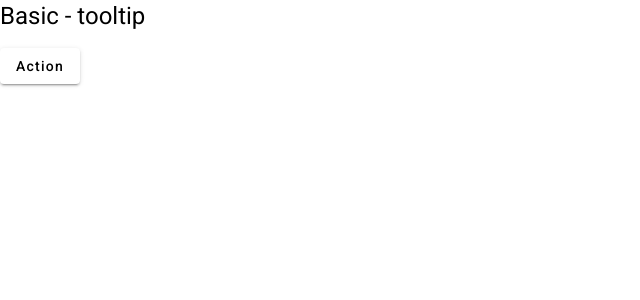
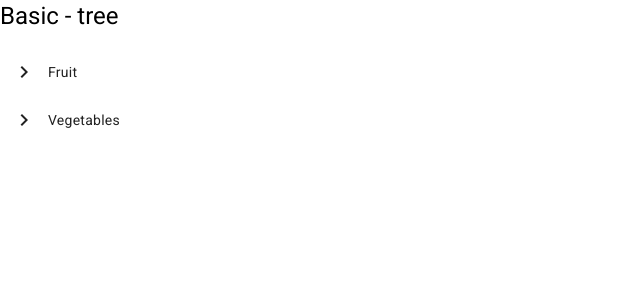
Before and after one commit to kskannandotwin/app-ai, an Angular app: page / in a window 1280 px wide. Shown: the top 300 px of the page, without its empty margins (0-640 px from the left). Built offline with nearby package versions, Linux system fonts and the light colour scheme.

Commit message:
28.09.2023
basic tree completed

```diff
--- a/src/app/app.component.html
+++ b/src/app/app.component.html
@@ -1,6 +1,19 @@
-<h1>Basic - tooltip</h1>
-<button mat-raised-button
-        matTooltip="Info about the action"
-        aria-label="Button that displays a tooltip when focused or hovered over">
-  Action
-</button>
+<h1>Basic - tree</h1>
+<mat-tree [dataSource]="dataSource" [treeControl]="treeControl">
+  <!-- This is the tree node template for leaf nodes -->
+  <mat-tree-node *matTreeNodeDef="let node" matTreeNodePadding>
+    <!-- use a disabled button to provide padding for tree leaf -->
+    <button mat-icon-button disabled></button>
+    {{node.name}}
+  </mat-tree-node>
+  <!-- This is the tree node template for expandable nodes -->
+  <mat-tree-node *matTreeNodeDef="let node;when: hasChild" matTreeNodePadding>
+    <button mat-icon-button matTreeNodeToggle
+            [attr.aria-label]="'Toggle ' + node.name">
+      <mat-icon class="mat-icon-rtl-mirror">
+        {{treeControl.isExpanded(node) ? 'expand_more' : 'chevron_right'}}
+      </mat-icon>
+    </button>
+    {{node.name}}
+  </mat-tree-node>
+</mat-tree>
--- a/src/app/app.component.ts
+++ b/src/app/app.component.ts
@@ -1,4 +1,46 @@
+import { FlatTreeControl } from '@angular/cdk/tree';
 import { Component } from '@angular/core';
+import { MatTreeFlatDataSource, MatTreeFlattener } from '@angular/material/tree';
+
+/**
+ * Food data with nested structure.
+ * Each node has a name and an optional list of children.
+ */
+interface FoodNode {
+  name: string;
+  children?: FoodNode[];
+}
+
+const TREE_DATA: FoodNode[] = [
+  {
+    name: 'Fruit',
+    children: [{name: 'Apple'}, {name: 'Banana'}, {name: 'Fruit loops'}],
+  },
+  {
+    name: 'Vegetables',
+    children: [
+      {
+        name: 'Green',
+        children: [{name: 'Broccoli'}, {name: 'Brussels sprouts'}],
+      },
+      {
+        name: 'Orange',
+        children: [{name: 'Pumpkins'}, {name: 'Carrots'}],
+      },
+    ],
+  },
+];
+
+/** Flat node with expandable and level information */
+interface ExampleFlatNode {
+  expandable: boolean;
+  name: string;
+  level: number;
+}
+
+/**
+ * @title Tree with flat nodes
+ */
 
 @Component({
   selector: 'app-root',
@@ -8,5 +50,32 @@
 export class AppComponent {
   title = 'app-ai';
 
-  // tooltip
+  // tree
+  private _transformer = (node: FoodNode, level: number) => {
+    return {
+      expandable: !!node.children && node.children.length > 0,
+      name: node.name,
+      level: level,
+    };
+  };
+
+  treeControl = new FlatTreeControl<ExampleFlatNode>(
+    node => node.level,
+    node => node.expandable,
+  );
+
+  treeFlattener = new MatTreeFlattener(
+    this._transformer,
+    node => node.level,
+    node => node.expandable,
+    node => node.children,
+  );
+
+  dataSource = new MatTreeFlatDataSource(this.treeControl, this.treeFlattener);
+
+  constructor() {
+    this.dataSource.data = TREE_DATA;
+  }
+
+  hasChild = (_: number, node: ExampleFlatNode) => node.expandable;
 }
```
Also changed, not shown: src/app/core/material/material.module.ts (+5 -2 lines).
